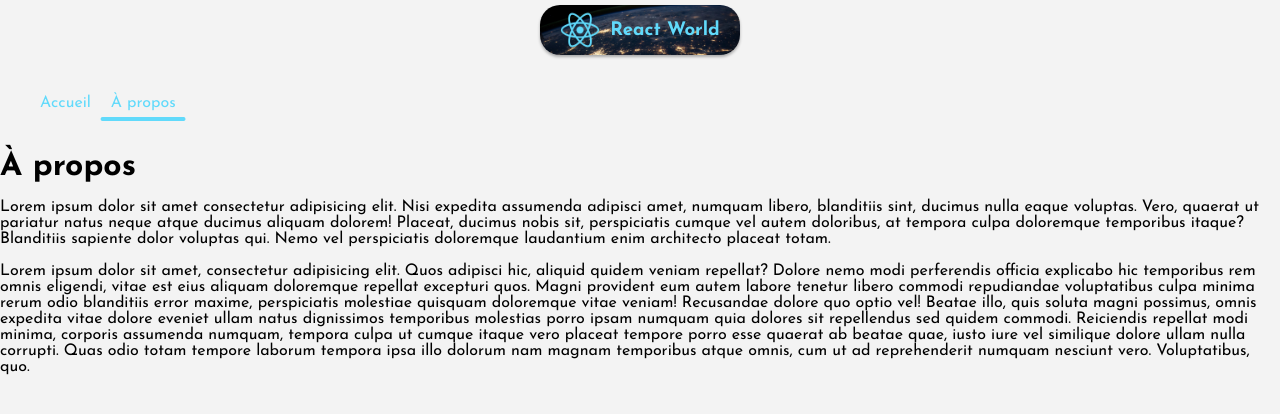
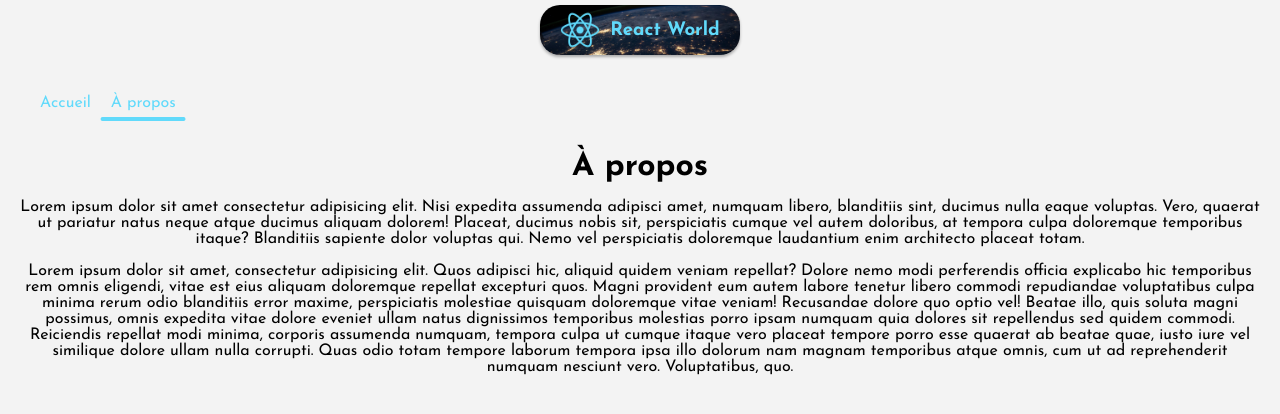
Before and after one commit to ebaudet/react_world_tuto, a React (Create React App) app: page /a-propos in a window 1280 px wide. Shown: the top 414 px of the page. Built offline with nearby package versions, Linux system fonts and the light colour scheme.

Commit message:
style for about and html organize

```diff
--- a/src/components/Navigation.js
+++ b/src/components/Navigation.js
@@ -8,14 +8,12 @@ const Navigation = () => {
         <NavLink
           end
           to="/"
-          className={({ isActive }) => (isActive ? "nav-active" : "")}
         >
           <li>Accueil</li>
         </NavLink>
         <NavLink
           end
           to="/a-propos"
-          className={({ isActive }) => (isActive ? "nav-active" : "")}
         >
           <li>À propos</li>
         </NavLink>
--- a/src/pages/About.js
+++ b/src/pages/About.js
@@ -4,39 +4,42 @@ import Navigation from "../components/Navigation";
 
 const About = () => {
   return (
-    <div>
+    <>
       <Logo />
       <Navigation />
+      <div className="about">
         <h1>À propos</h1>
         <br />
         <p>
           Lorem ipsum dolor sit amet consectetur adipisicing elit. Nisi expedita
-        assumenda adipisci amet, numquam libero, blanditiis sint, ducimus nulla
-        eaque voluptas. Vero, quaerat ut pariatur natus neque atque ducimus
-        aliquam dolorem! Placeat, ducimus nobis sit, perspiciatis cumque vel
-        autem doloribus, at tempora culpa doloremque temporibus itaque?
-        Blanditiis sapiente dolor voluptas qui. Nemo vel perspiciatis doloremque
-        laudantium enim architecto placeat totam.
+          assumenda adipisci amet, numquam libero, blanditiis sint, ducimus
+          nulla eaque voluptas. Vero, quaerat ut pariatur natus neque atque
+          ducimus aliquam dolorem! Placeat, ducimus nobis sit, perspiciatis
+          cumque vel autem doloribus, at tempora culpa doloremque temporibus
+          itaque? Blanditiis sapiente dolor voluptas qui. Nemo vel perspiciatis
+          doloremque laudantium enim architecto placeat totam.
         </p>
         <br />
         <p>
-        Lorem ipsum dolor sit amet, consectetur adipisicing elit. Quos adipisci
-        hic, aliquid quidem veniam repellat? Dolore nemo modi perferendis
-        officia explicabo hic temporibus rem omnis eligendi, vitae est eius
-        aliquam doloremque repellat excepturi quos. Magni provident eum autem
-        labore tenetur libero commodi repudiandae voluptatibus culpa minima
-        rerum odio blanditiis error maxime, perspiciatis molestiae quisquam
-        doloremque vitae veniam! Recusandae dolore quo optio vel! Beatae illo,
-        quis soluta magni possimus, omnis expedita vitae dolore eveniet ullam
-        natus dignissimos temporibus molestias porro ipsam numquam quia dolores
-        sit repellendus sed quidem commodi. Reiciendis repellat modi minima,
-        corporis assumenda numquam, tempora culpa ut cumque itaque vero placeat
-        tempore porro esse quaerat ab beatae quae, iusto iure vel similique
-        dolore ullam nulla corrupti. Quas odio totam tempore laborum tempora
-        ipsa illo dolorum nam magnam temporibus atque omnis, cum ut ad
-        reprehenderit numquam nesciunt vero. Voluptatibus, quo.
+          Lorem ipsum dolor sit amet, consectetur adipisicing elit. Quos
+          adipisci hic, aliquid quidem veniam repellat? Dolore nemo modi
+          perferendis officia explicabo hic temporibus rem omnis eligendi, vitae
+          est eius aliquam doloremque repellat excepturi quos. Magni provident
+          eum autem labore tenetur libero commodi repudiandae voluptatibus culpa
+          minima rerum odio blanditiis error maxime, perspiciatis molestiae
+          quisquam doloremque vitae veniam! Recusandae dolore quo optio vel!
+          Beatae illo, quis soluta magni possimus, omnis expedita vitae dolore
+          eveniet ullam natus dignissimos temporibus molestias porro ipsam
+          numquam quia dolores sit repellendus sed quidem commodi. Reiciendis
+          repellat modi minima, corporis assumenda numquam, tempora culpa ut
+          cumque itaque vero placeat tempore porro esse quaerat ab beatae quae,
+          iusto iure vel similique dolore ullam nulla corrupti. Quas odio totam
+          tempore laborum tempora ipsa illo dolorum nam magnam temporibus atque
+          omnis, cum ut ad reprehenderit numquam nesciunt vero. Voluptatibus,
+          quo.
         </p>
       </div>
+    </>
   );
 };
 
--- a/src/pages/Home.js
+++ b/src/pages/Home.js
@@ -4,11 +4,13 @@ import Navigation from "../components/Navigation";
 // similar to function Home()
 const Home = () => {
   return (
-    <div className="home">
+    <>
       <Logo />
       <Navigation />
-      <h1>Accueil</h1>
-    </div>
+      <div className="home">
+        <h1>Home</h1>
+      </div>
+    </>
   );
 };
 
--- /dev/null
+++ b/src/styles/components/_about.scss
@@ -0,0 +1,10 @@
+.about {
+  text-align: center;
+  padding: 0 1em 1em;
+
+  ul {
+    display: flex;
+    flex-wrap: wrap;
+    justify-content: center;
+  }
+}
--- a/src/styles/components/_navigation.scss
+++ b/src/styles/components/_navigation.scss
@@ -18,7 +18,7 @@
       }
     }
 
-    .nav-active {
+    .active {
       position: relative;
 
       &::after {
--- a/src/styles/index.scss
+++ b/src/styles/index.scss
@@ -3,3 +3,4 @@
 @import "./components/logo";
 @import "./components/countries";
 @import "./components/card";
+@import "./components/about"
```
Lines whose indentation alone changed are shown as unchanged.
